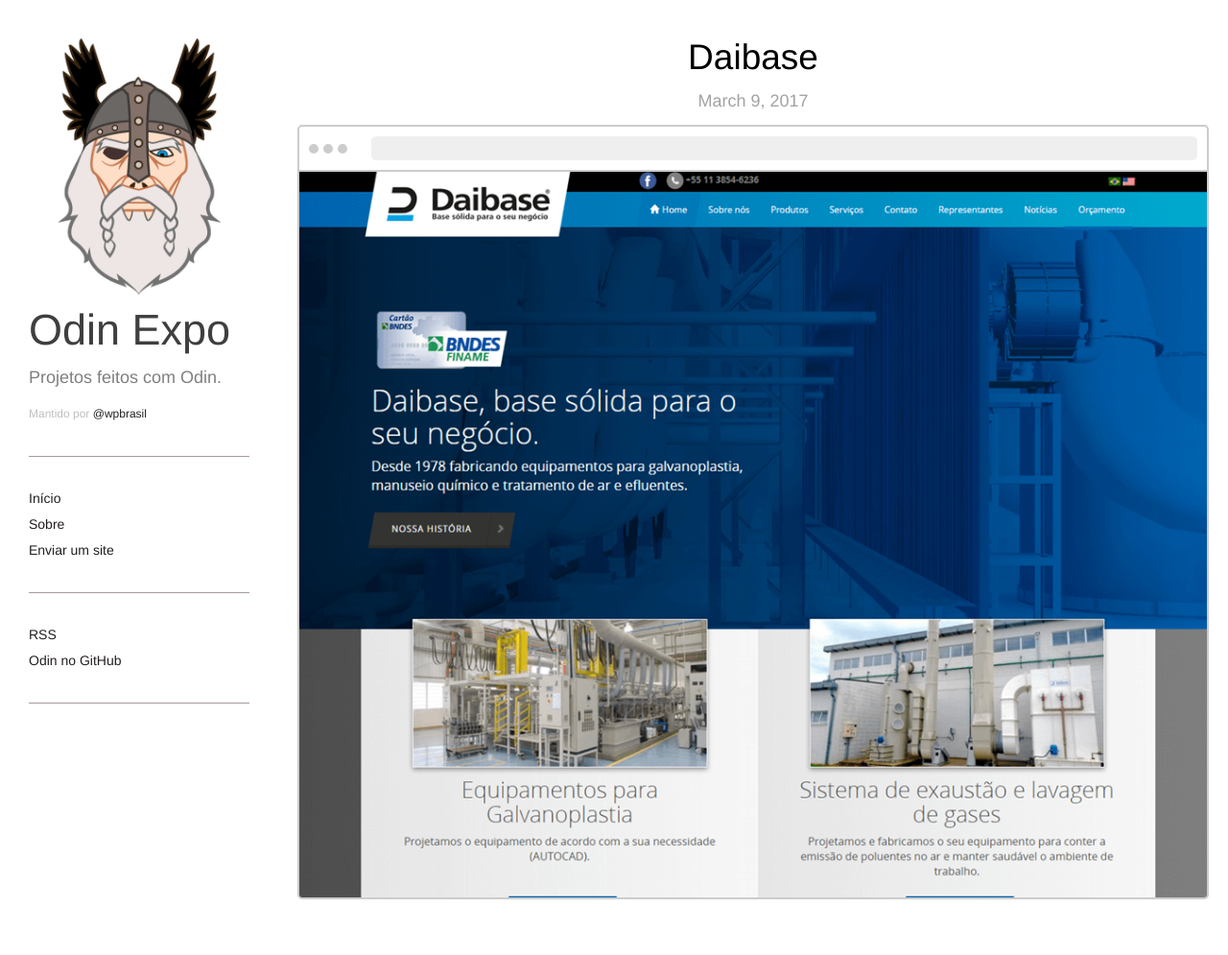
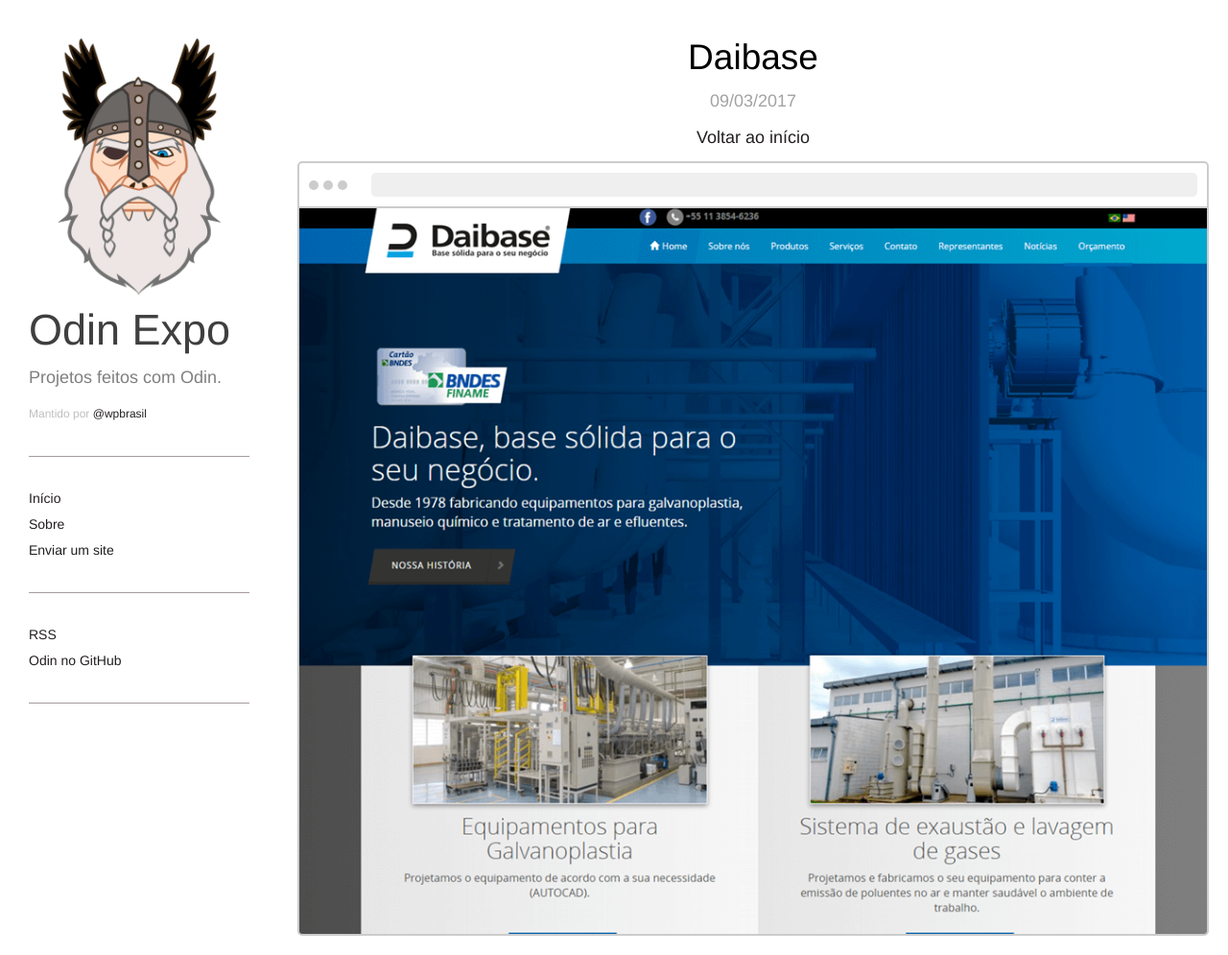
Before and after one commit to wpbrasil/odin-expo, a Jekyll site: the page built from _posts/2017-03-09-daibase.md, in a window 1280 px wide and 995 px high. Shown: the whole window at 96% size. Built offline with Jekyll 4.4.1, drawn with Linux system fonts in a browser that asks for light colours.

Commit message:
Corrigindo alguns pormenores
Adicionei uma forma de voltar pra voltar pra navegação, arrumei a data pra ficar no padrão pt-BR e coloquei o link do título para a página do case em sí, não pra própria página.

```diff
--- a/_layouts/post.html
+++ b/_layouts/post.html
@@ -4,8 +4,13 @@
 
 <div class="posts">
   <div class="post-description">
-    <h3 class="post-description-title"><a href="{{ site.baseurl }}{{ page.url }}" class="post-description-link">{{ page.title }}</a></h3>
-    <p class="post-description-date">{{ page.date | date: "%B %-d, %Y" }}</p>
+    <h3 class="post-description-title">
+      <a href="{{ site.baseurl }}{{ page.url }}" class="post-description-link">{{ page.title }}</a>
+    </h3>
+    <p class="post-description-date">{{ page.date | date: "%d/%m/%Y" }}</p>
+    <p class="post-going-back">
+      <a href="{{ site.baseurl }}">Voltar ao início</a>
+    </p>
   </div>
 
   <a href="{{ page.source }}" class="screenshot-link" target="_blank">
--- a/css/main.css
+++ b/css/main.css
@@ -82,6 +82,11 @@
   color: #a2a2a2;
 }
 
+.post-going-back {
+  color: #a2a2a2;
+  margin: 0 0 11px;
+}
+
 .post-description-link {
   color: black;
 }
@@ -136,13 +141,13 @@
 /************/
 .browser-frame {
   border-radius: 5px;
-  border: 2px solid #CCC;
+  border: 2px solid #ccc;
   width: 100%;
   max-width: 1004px;
 }
 
 .browser-top-bar {
-  border-bottom: 2px solid #CCC;
+  border-bottom: 2px solid #ccc;
   width: 100%;
   float: left;
 }
@@ -165,7 +170,7 @@
   width: 10px;
   height: 10px;
   border-radius: 50%;
-  background-color: #CCC;
+  background-color: #ccc;
 }
 
 .browser-container > p {
--- a/index.html
+++ b/index.html
@@ -23,8 +23,10 @@
         </div>
       </a>
       <div class="post-description">
-          <h3 class="post-description-title"><a href="{{ site.baseurl }}{{ post.url }}" class="post-description-link">{{ post.title }}</a></h3>
-          <p class="post-description-date">{{ post.date | date: "%B %-d, %Y" }}</p>
+        <h3 class="post-description-title">
+          <a href="{{ site.baseurl }}{{ post.url }}" class="post-description-link">{{ post.title }}</a>
+        </h3>
+        <p class="post-description-date">{{ post.date | date: "%d/%m/%Y" }}</p>
       </div>
     </li>
     {% endfor %}
```
Lines whose indentation alone changed are shown as unchanged.
